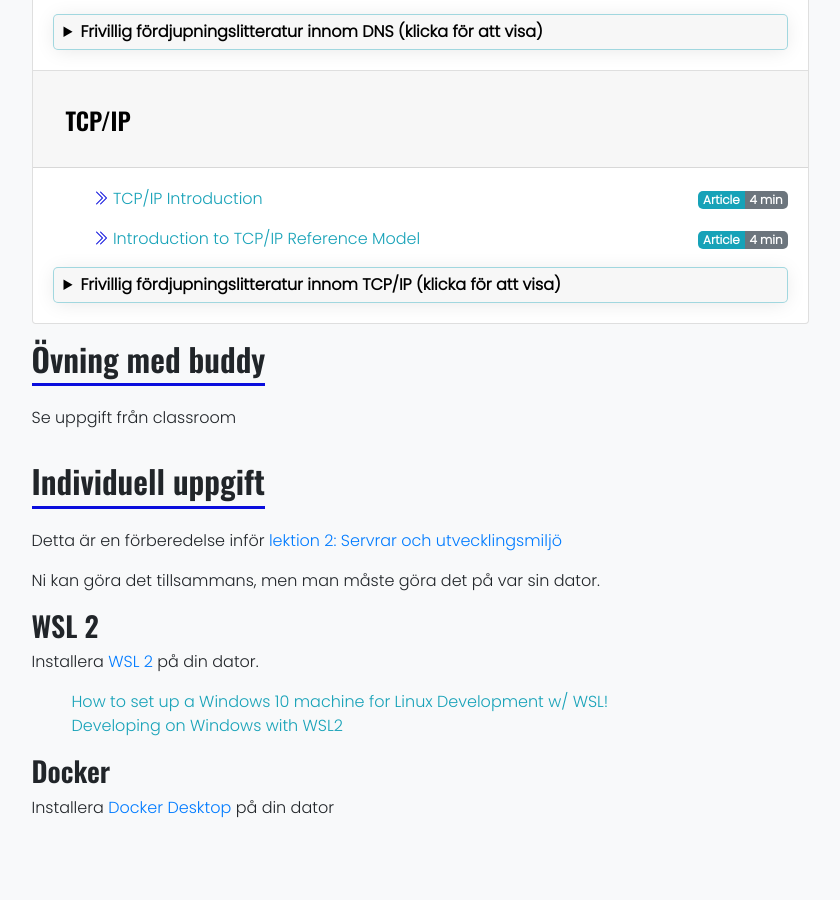
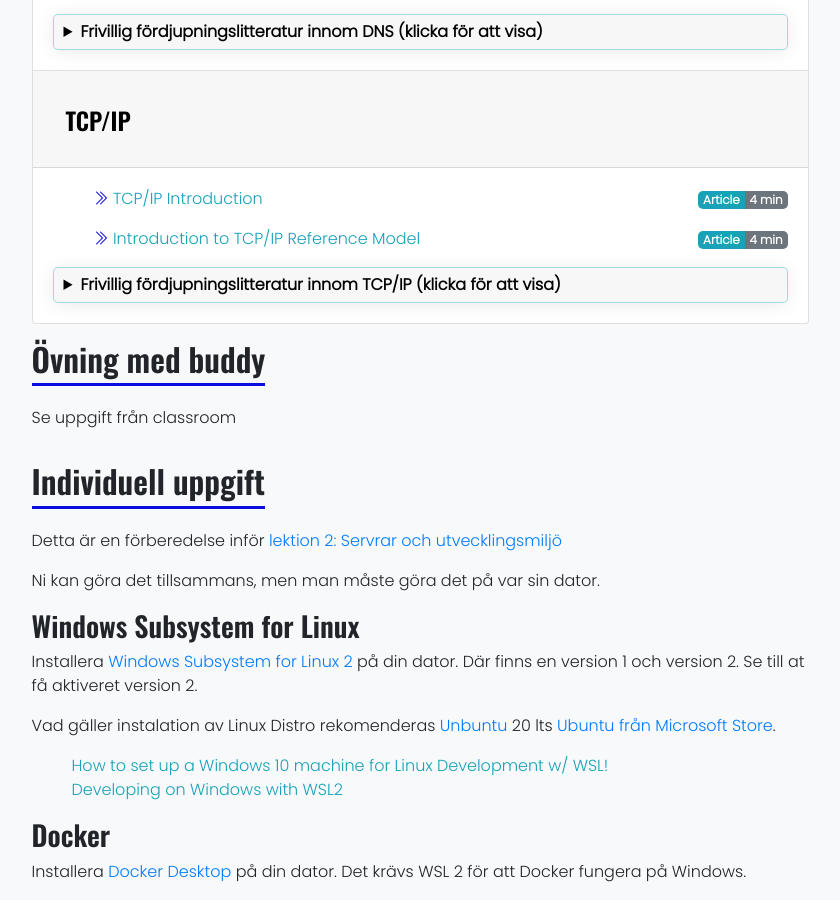
Before and after one commit to PGBSNH20/PGBSNH20-backendweb, a Jekyll site: the page built from lectures/01-introduction.md, in a window 1280 px wide and 900 px high, scrolled down 1428 px. Shown: the whole window, without its empty margins (220-1060 px from the left). Built offline with Jekyll 4.4.1, drawn with Linux system fonts in a browser that asks for light colours; nearby versions of some CDN libraries; before the commit the page ends 2264 px from its top, so only the background shows below that.

Commit message:
Adds text on WSL and distro

```diff
--- a/lectures/01-introduction.md
+++ b/lectures/01-introduction.md
@@ -28,13 +28,15 @@ Detta är en förberedelse inför [lektion 2: Servrar och utvecklingsmiljö]({{
 
 Ni kan göra det tillsammans, men man måste göra det på var sin dator.
 
-### WSL 2
+### Windows Subsystem for Linux
 
-Installera [WSL 2](https://docs.microsoft.com/da-dk/windows/wsl/install-win10) på din dator.
+Installera [Windows Subsystem for Linux 2](https://docs.microsoft.com/da-dk/windows/wsl/install-win10) på din dator. Där finns en version 1 och version 2. Se till at få aktiveret version 2.
+
+Vad gäller instalation av Linux Distro rekomenderas [Unbuntu](https://wiki.ubuntu.com/WSL) 20 lts [Ubuntu från Microsoft Store](https://www.microsoft.com/en-us/p/ubuntu/9nblggh4msv6).
 
 * [How to set up a Windows 10 machine for Linux Development w/ WSL!](https://www.youtube.com/watch?v=j0PPcUUtHlw)
 * [Developing on Windows with WSL2](https://www.youtube.com/watch?v=A0eqZujVfYU)
 
 ### Docker
 
-Installera [Docker Desktop](https://www.docker.com/products/docker-desktop) på din dator
+Installera [Docker Desktop](https://www.docker.com/products/docker-desktop) på din dator. Det krävs WSL 2 för att Docker fungera på Windows.
```
